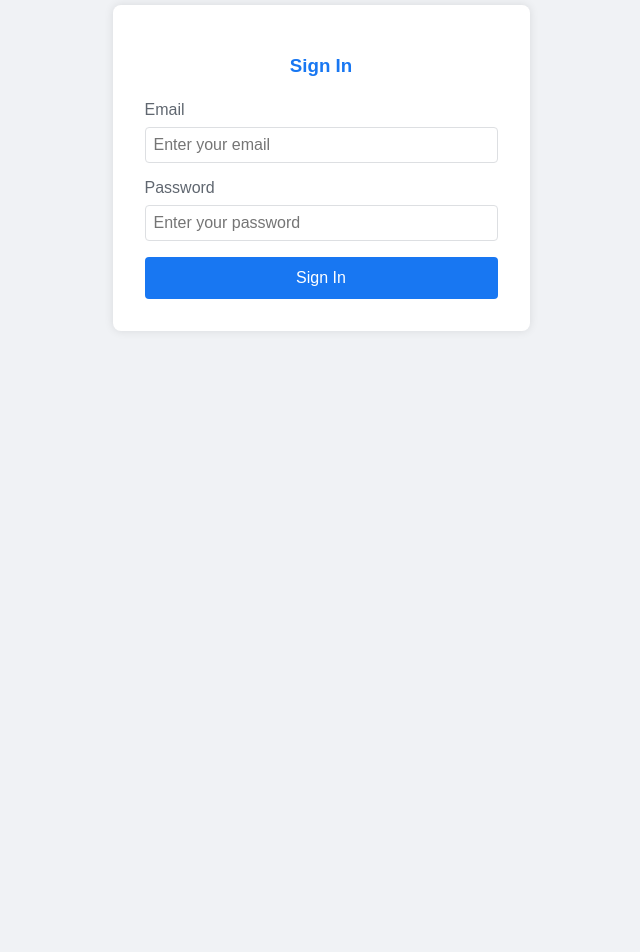
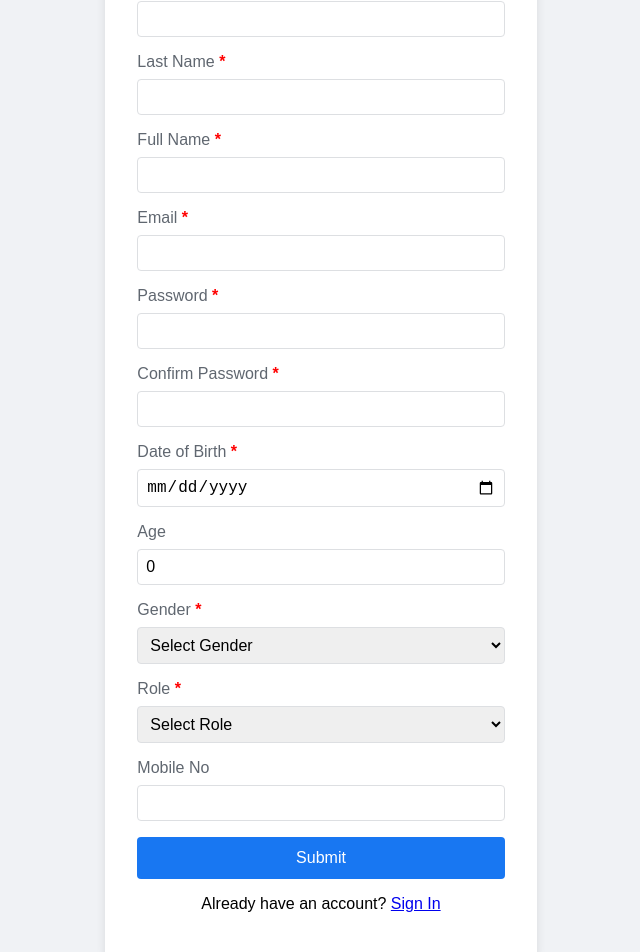
Before and after one commit to SahilMankar14/practice-app, a React (Vite) app: page /signup in a window 1280 px wide. Shown: the part 232-1184 px from the top of the page, without its empty margins (383-1023 px from the left). Before the commit the page ends 800 px from the top, so only its background shows below. Built offline with nearby package versions, Linux system fonts and the light colour scheme.

Commit message:
Added routing and home component

```diff
--- a/package.json
+++ b/package.json
@@ -12,7 +12,8 @@
   "dependencies": {
     "axios": "^1.7.7",
     "react": "^18.3.1",
-    "react-dom": "^18.3.1"
+    "react-dom": "^18.3.1",
+    "react-router-dom": "^6.26.2"
   },
   "devDependencies": {
     "@eslint/js": "^9.9.0",
--- a/src/App.jsx
+++ b/src/App.jsx
@@ -1,10 +1,44 @@
 import "./App.css";
 import SignUpForm from "./components/SignUpForm";
 import SignInForm from "./components/SignInForm";
-import CustomHook from "./components/CustomHook";
+import Home from "./components/Home";
+import { Routes, Route, Navigate } from "react-router-dom";
+import { useEffect, useState } from "react";
 
 function App() {
-  return <SignInForm />;
+  const [authenticated, setAuthenticated] = useState(false);
+
+  useEffect(() => {
+    const token = localStorage.getItem("token");
+    if (token) {
+      setAuthenticated("true");
+    }
+  }, []);
+
+  const ProtectedRoute = ({ children }) => {
+    if (!authenticated) {
+      return <Navigate to="/" />;
+    }
+    return children;
+  };
+
+  return (
+    <Routes>
+      <Route
+        path="/"
+        element={<SignInForm setAuthenticated={setAuthenticated} />}
+      />
+      <Route path="/signup" element={<SignUpForm />} />
+      <Route
+        path="/home"
+        element={
+          <ProtectedRoute>
+            <Home />
+          </ProtectedRoute>
+        }
+      />
+    </Routes>
+  );
 }
 
 export default App;
--- /dev/null
+++ b/src/components/Home.jsx
@@ -0,0 +1,50 @@
+import React, { useEffect, useState } from "react";
+import axios from "axios";
+
+const Home = () => {
+  const [userData, setUserData] = useState([]);
+
+  useEffect(() => {
+    const fetchUsers = async () => {
+      try {
+        const token = localStorage.getItem("token");
+        console.log("token:", token);
+
+        const response = await axios.get(
+          "http://localhost:5000/get-user-data",
+          {
+            headers: {
+              Authorization: `Bearer ${token}`,
+            },
+          }
+        );
+        console.log(response.data);
+        setUserData(response.data);
+      } catch (err) {
+        console.error("Fetch error:", err);
+      }
+    };
+
+    fetchUsers();
+  }, []);
+
+  return (
+    <div>
+      <h1>Welcome to the Home Page</h1>
+      <ul>
+        {userData.map((user, index) => (
+          <div key={index}>
+            {Object.entries(user).map(([key, value]) => (
+              <p key={key}>
+                <strong>{key}:</strong> {value.toString()}
+              </p>
+            ))}
+            <hr />
+          </div>
+        ))}
+      </ul>
+    </div>
+  );
+};
+
+export default Home;
--- a/src/components/SignInForm.jsx
+++ b/src/components/SignInForm.jsx
@@ -1,9 +1,12 @@
 import React, { useState } from "react";
 import axios from "axios";
 import "./SignUpForm.css";
+import { Link, useNavigate } from "react-router-dom";
 
-const SignInForm = () => {
+const SignInForm = ({ setAuthenticated }) => {
   const [formData, setFormData] = useState({ email: "", password: "" });
+  const [error, setError] = useState("");
+  const navigate = useNavigate();
 
   const handleChange = (e) => {
     const { name, value } = e.target;
@@ -14,6 +17,7 @@ const SignInForm = () => {
 
   const handleSubmit = async (e) => {
     e.preventDefault();
+    setError("");
 
     try {
       const response = await axios.post(
@@ -21,14 +25,24 @@ const SignInForm = () => {
         formData
       );
 
-      if (response) {
-        alert("Sign in successfully");
-      } else {
-        alert("User not found");
+      if (response.status === 200) {
+        const token = response.headers.get("Authorization");
+
+        if (token) {
+          localStorage.setItem("token", token);
+          console.log("Sign in successfully");
+          setAuthenticated(true);
+          navigate("/home");
+        }
       }
     } catch (error) {
-      alert("User not found");
-      console.log("Error:", error);
+      if (error.response && error.response.status === 401) {
+        setError("Invalid email or password.");
+      } else if (error.response && error.response.status === 500) {
+        setError("Internal server error. Please try again later.");
+      } else {
+        setError("An unexpected error occurred. Please try again later.");
+      }
     }
   };
 
@@ -57,9 +71,14 @@ const SignInForm = () => {
           onChange={handleChange}
           required
         />
-
         <button>Sign In</button>
       </form>
+      {error && <div className="error-message">{error}</div>}
+      <div className="signin-footer">
+        <p>
+          Don't have an account? <Link to="/signup">Sign Up</Link>
+        </p>
+      </div>
     </div>
   );
 };
--- a/src/components/SignUpForm.css
+++ b/src/components/SignUpForm.css
@@ -73,6 +73,18 @@ button:hover {
   margin-bottom: 0.5rem;
 }
 
+.required-asterisk {
+  color: red;
+  font-weight: bold;
+}
+
+.signup-footer,
+.signin-footer {
+  display: flex;
+  justify-content: center;
+  align-items: center;
+}
+
 @media (max-width: 480px) {
   .signup-container {
     padding: 1rem;
--- a/src/components/SignUpForm.jsx
+++ b/src/components/SignUpForm.jsx
@@ -1,6 +1,7 @@
 import React, { useEffect, useState } from "react";
 import axios from "axios";
 import "./SignUpForm.css";
+import { Link } from "react-router-dom";
 
 const SignUpForm = () => {
   const initialState = {
@@ -96,7 +97,7 @@ const SignUpForm = () => {
       const response = await axios.post("http://localhost:5000/signup", {
         formData,
       });
-      alert("Form Submitted Successfully");
+      alert("Congratulations! You have successfully signed up.");
       setFormData(initialState);
     } catch (error) {
       console.error("Error submitting form:", error);
@@ -108,7 +109,9 @@ const SignUpForm = () => {
     <div className="signup-container">
       <form onSubmit={handleSubmit}>
         <h3>Sign Up</h3>
-        <label htmlFor="name">First Name</label>
+        <label htmlFor="name">
+          First Name<span className="required-asterisk">*</span>
+        </label>
         <input
           type="text"
           id="name"
@@ -117,7 +120,9 @@ const SignUpForm = () => {
           onChange={handleChange}
           required
         />
-        <label>Middle Name</label>
+        <label>
+          Middle Name <span className="required-asterisk">*</span>
+        </label>
         <input
           type="text"
           id="middleName"
@@ -126,7 +131,9 @@ const SignUpForm = () => {
           onChange={handleChange}
           required
         />
-        <label>Last Name</label>
+        <label>
+          Last Name <span className="required-asterisk">*</span>
+        </label>
         <input
           type="text"
           id="lastName"
@@ -135,7 +142,9 @@ const SignUpForm = () => {
           onChange={handleChange}
           required
         />
-        <label>Full Name</label>
+        <label>
+          Full Name <span className="required-asterisk">*</span>
+        </label>
         <input
           type="text"
           id="fullName"
@@ -145,7 +154,9 @@ const SignUpForm = () => {
           required
           readOnly
         />
-        <label>Email</label>
+        <label>
+          Email <span className="required-asterisk">*</span>
+        </label>
         <input
           type="email"
           id="email"
@@ -154,7 +165,9 @@ const SignUpForm = () => {
           onChange={handleChange}
           required
         />
-        <label>Password</label>
+        <label>
+          Password <span className="required-asterisk">*</span>
+        </label>
         <input
           type="password"
           id="password"
@@ -164,7 +177,9 @@ const SignUpForm = () => {
           required
         />
         {passwordError && <div className="error-message">{passwordError}</div>}
-        <label>Confirm Password</label>
+        <label>
+          Confirm Password <span className="required-asterisk">*</span>
+        </label>
         <input
           type="password"
           id="confirmPassword"
@@ -176,7 +191,9 @@ const SignUpForm = () => {
         {confirmPasswordError && (
           <div className="error-message">{confirmPasswordError}</div>
         )}
-        <label>Date of Birth</label>
+        <label>
+          Date of Birth <span className="required-asterisk">*</span>
+        </label>
         <input
           type="date"
           id="dateOfBirth"
@@ -185,7 +202,7 @@ const SignUpForm = () => {
           onChange={handleChange}
           required
         />
-        <label>Age</label>
+        <label>Age </label>
         <input
           type="number"
           id="age"
@@ -194,7 +211,9 @@ const SignUpForm = () => {
           onChange={handleChange}
           readOnly
         />
-        <label>Gender</label>
+        <label>
+          Gender <span className="required-asterisk">*</span>
+        </label>
         <select
           id="gender"
           name="gender"
@@ -202,11 +221,14 @@ const SignUpForm = () => {
           onChange={handleChange}
           required
         >
+          <option value="">Select Gender</option>
           <option value="male">Male</option>
           <option value="female">Female</option>
           <option value="other">Other</option>
         </select>
-        <label>Role</label>
+        <label>
+          Role <span className="required-asterisk">*</span>
+        </label>
         <select
           id="role"
           name="role"
@@ -214,8 +236,9 @@ const SignUpForm = () => {
           onChange={handleChange}
           required
         >
+          <option value="">Select Role</option>
           <option value="manager">Manager</option>
-          <option value="developer">Employee</option>
+          <option value="developer">Developer</option>
           <option value="tester">Tester</option>
           <option value="Other">Other</option>
         </select>
@@ -229,6 +252,11 @@ const SignUpForm = () => {
         />
         <button>Submit</button>
       </form>
+      <div className="signup-footer">
+        <p>
+          Already have an account? <Link to="/">Sign In</Link>
+        </p>
+      </div>
     </div>
   );
 };
--- a/src/main.jsx
+++ b/src/main.jsx
@@ -1,9 +1,12 @@
 import { StrictMode } from "react";
 import { createRoot } from "react-dom/client";
+import { BrowserRouter as Router } from "react-router-dom";
 import App from "./App.jsx";
 
 createRoot(document.getElementById("root")).render(
-  <StrictMode>
-    <App />
-  </StrictMode>
+  <Router>
+    <StrictMode>
+      <App />
+    </StrictMode>
+  </Router>
 );
```
Also changed, not shown: 1 other file (tests, documents, lock files or other folders).
